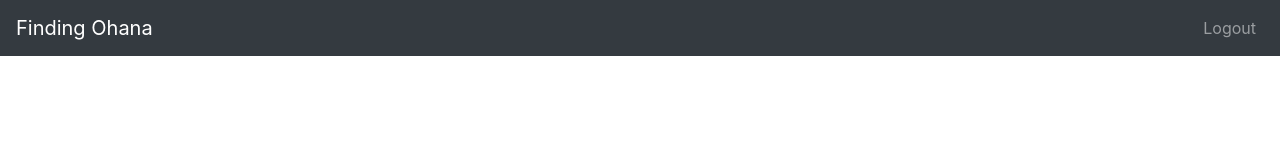
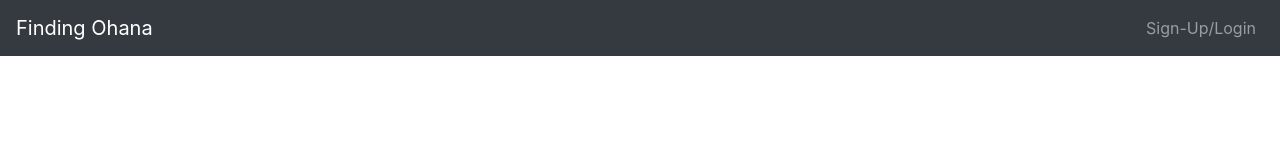
Before and after one commit to kenamehta/finding_ohana, a React (Create React App) app in the folder Frontend/: page / in a window 1280 px wide. Shown: the top 160 px of the page. Built offline with nearby package versions, Linux system fonts and the light colour scheme.

Commit message:
handled navbar dofference between login and logout

```diff
--- a/Frontend/src/component/Navbar/Navbar.js
+++ b/Frontend/src/component/Navbar/Navbar.js
@@ -1,7 +1,5 @@
 import React, { Component } from "react";
-import Navbar from "react-bootstrap/Navbar";
-import Nav from "react-bootstrap/Nav";
-// import NavDropdown from "react-bootstrap/NavDropdown";
+import { Navbar, Nav, NavDropdown } from "react-bootstrap";
 import { auth } from "../../service/auth";
 
 class NavigationBar extends Component {
@@ -10,15 +8,33 @@ class NavigationBar extends Component {
         localStorage.clear();
     };
     render() {
-        // let message = "Hi, " + localStorage.getItem("nickname");
+        if (localStorage.getItem("user")) {
+            let user = JSON.parse(localStorage.getItem("user"));
+            let message = "Hi, " + user.displayName.split(" ")[0];
             return (
                 <Navbar expand="lg" bg="dark" variant="dark">
                     <Navbar.Brand href="/home">Finding Ohana</Navbar.Brand>
                     <Navbar.Collapse id="responsive-navbar-nav">
                         <Nav className="mr-auto"></Nav>
                         <Nav>
+                            <NavDropdown title={message}>
+                                <NavDropdown.Item href="/login" onClick={this.handleLogout}>Logout</NavDropdown.Item>
+                            </NavDropdown>
+                            <Nav.Link  ></Nav.Link>
+                        </Nav>
+                    </Navbar.Collapse>
+                </Navbar>
+            );
+        }
 
-                    <Nav.Link href="/login" onClick={this.handleLogout}>Logout</Nav.Link>
+        else
+            return (
+                <Navbar expand="lg" bg="dark" variant="dark">
+                    <Navbar.Brand href="/home">Finding Ohana</Navbar.Brand>
+                    <Navbar.Collapse id="responsive-navbar-nav">
+                        <Nav className="mr-auto"></Nav>
+                        <Nav>
+                            <Nav.Link href="/login">Sign-Up/Login</Nav.Link>
                         </Nav>
                     </Navbar.Collapse>
                 </Navbar>
--- a/Frontend/src/component/Register/Login.js
+++ b/Frontend/src/component/Register/Login.js
@@ -27,7 +27,6 @@ class Login extends Component {
     }
     render() {
         if (this.state.user) {
-
             localStorage.setItem("user", JSON.stringify(this.state.user));
             console.log(JSON.parse(localStorage.getItem("user")));
             return <Redirect to="/home" />
```
Lines whose indentation alone changed are shown as unchanged.
